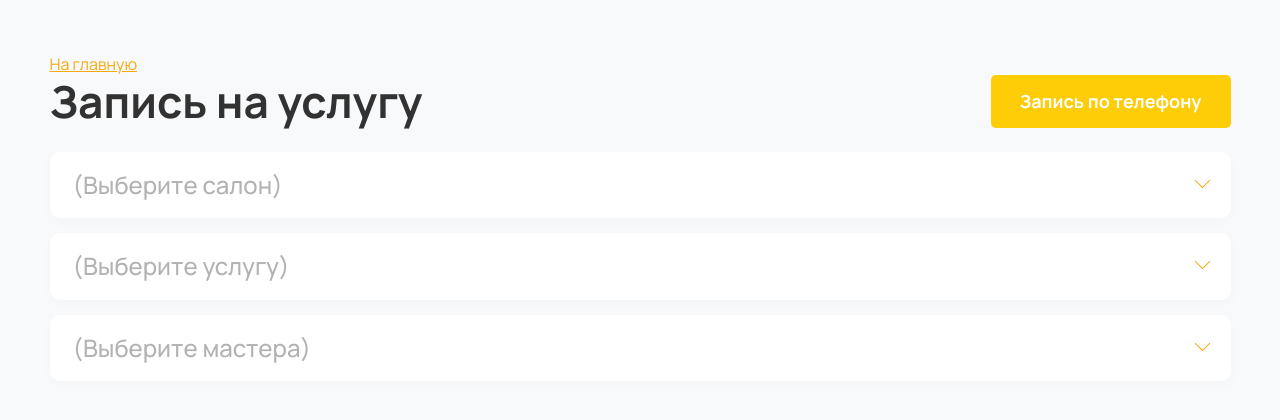
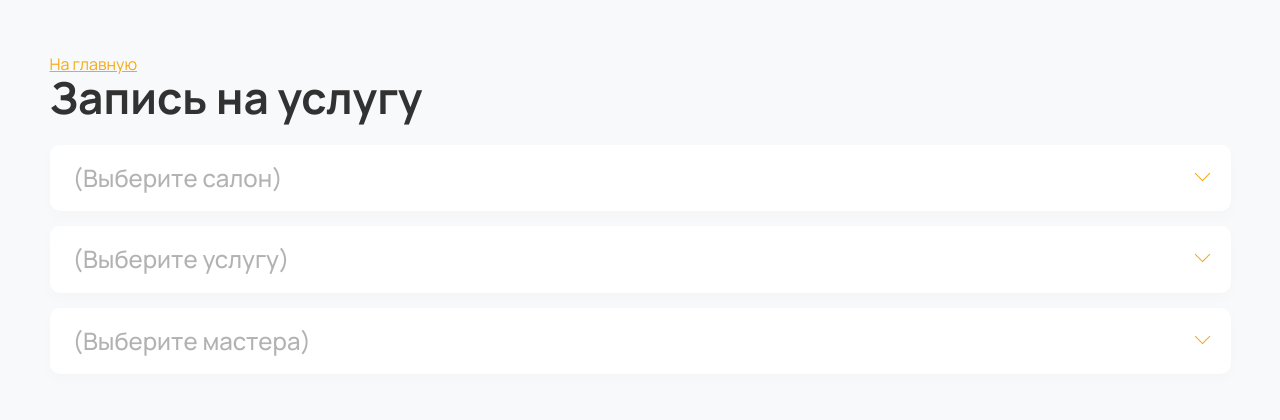
Before and after one commit to juneshone/dvmn-BeautyCity, a Django app: page /service/ in a window 1280 px wide. Shown: the part 80-500 px from the top of the page. Run offline with Django 5.2, Linux system fonts and the light colour scheme; data that the repository does not hold is empty; parts of the project's set-up code (start-up, migrations or seed data) failed here and were passed over.

Commit message:
Delete button

```diff
--- a/templates/service.html
+++ b/templates/service.html
@@ -22,7 +22,6 @@
 				</div>
 				<div class="service__block">
 					<h1 class="service__title">Запись на услугу</h1>
-					<button class="service__btn btn">Запись по телефону</button>
 				</div>
 
 				<form class="service__form">
```
